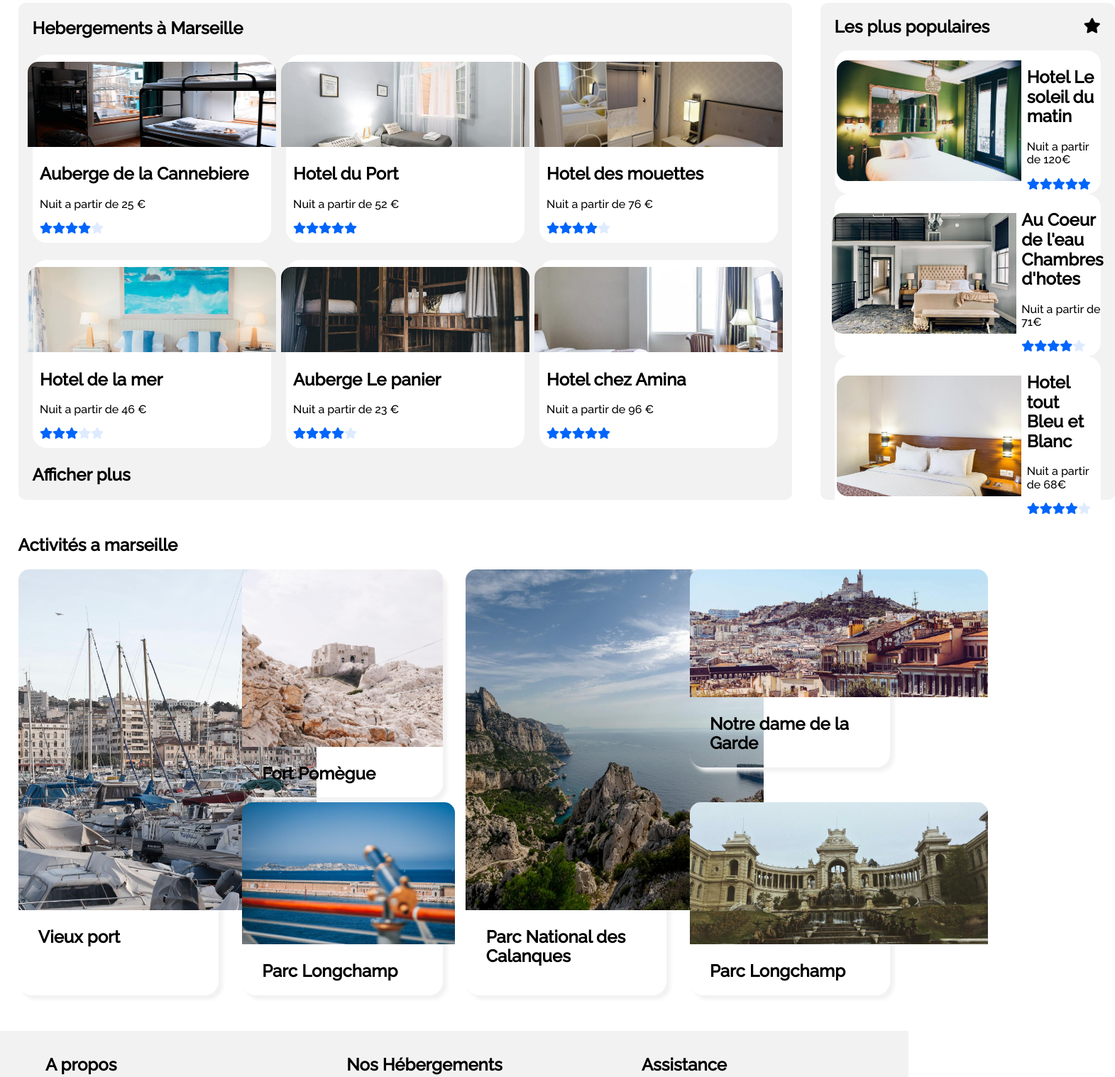
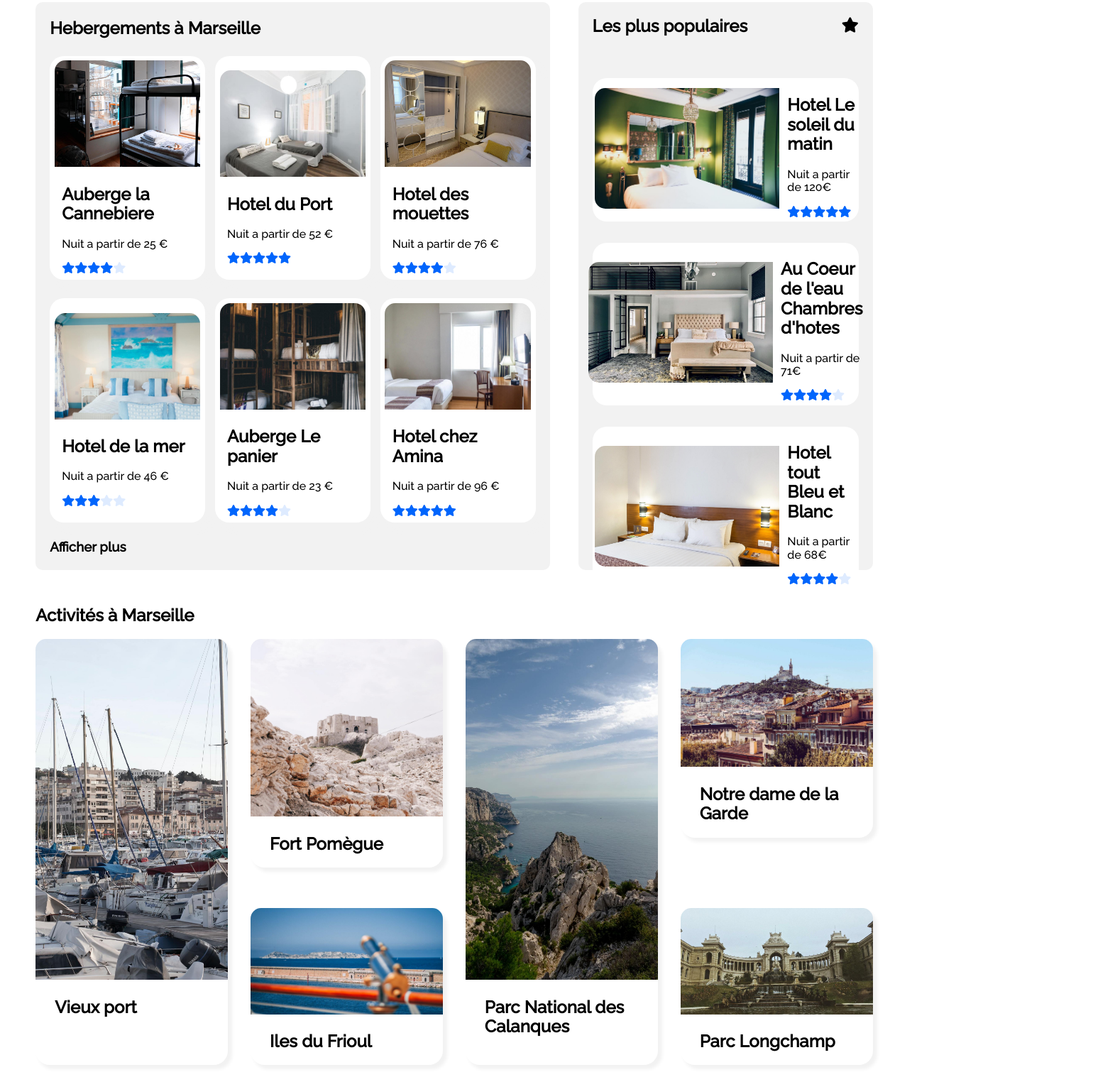
Before and after one commit to Tadbozieux/V3-test, a plain HTML site: page index.html in a window 1280 px wide. Shown: the part 519-2036 px from the top of the page at 71% size, 1571 px wide, since content can reach past the window. Drawn offline with Linux system fonts and the light colour scheme.

Commit message:
mal lundi 17/10

```diff
--- a/css/queries.css
+++ b/css/queries.css
@@ -1,6 +1,13 @@
 @media screen and (max-width: 992px)
 
 {
+
+
+.container-all
+{margin: 5%;  }
+
+
+
 
 nav
 {
@@ -24,10 +31,14 @@ justify-content: center;
 }
 
 
+.blocHebergement
+{margin: 0}
+
 
 .Hebergement
 {width: 100%;
-margin-right: 0;}
+margin-right: 0px;
+margin-top: 2%;}
 
 .cardspop
 {flex-direction: row;
@@ -38,10 +49,12 @@ justify-content: space-between;}
 {width: 80%;}
 
 .imgpop2
-{width: 80%;}
+{width: 224px;}
 
 .imgpop3
-{width: 80%;}
+{width: 100%;
+    width: 224px;
+    object-fit: cover}
 
 .cardsdetailpop
 {width: 60%;}
@@ -49,46 +62,17 @@ justify-content: space-between;}
 .card1
 {padding: 0;}
 
-.imagehebergement1
-{
-    width: 100%;
-    height: 200px;
-}
-
-.imagehebergement2
-{
-    width: 100%;
-    height: 200px;
-}
-
-.imagehebergement3
-{
-    width: 100%;
-    height: 200px;
-}
-
-.imagehebergement4
+.imagehebergement
 {
     width: 100%;
     height: 200px;
 }
 
 
-.imagehebergement5
-{
-    width: 100%;
-    height: 200px;
-}
-
-
-.imagehebergement6
-{
-    width: 100%;
-    height: 200px;
-}
 
 .imgbox
-{width: 60%;}
+{width: 60%;
+width:110%}
 
 .imgbox2
 {width: 100%;}
@@ -105,6 +89,7 @@ justify-content: space-between;}
     height: auto;
     justify-content:right;
     justify-content: baseline;
+    margin:auto;
 }
 
 .cardsactivité
@@ -114,6 +99,7 @@ justify-content: space-between;}
     margin-bottom: 50px;
     align-items: center;
 
+
 }
 
   .cardsactivitépetite
@@ -121,6 +107,7 @@ justify-content: space-between;}
     width: 100%;
     margin-bottom: 50px;
     align-items: center;
+
 }
 
 .totalcarsactivitepetite
@@ -128,8 +115,14 @@ justify-content: space-between;}
     width: 100%;
     height: auto;
     justify-content: baseline;
+
 }
+    .acard3
+    {width: 100%;}
 
+
+    .imgbox3
+    {width: 100%;}
 
   .ImgActivité1,
   .ImgActivité2,
@@ -139,6 +132,7 @@ justify-content: space-between;}
   .ImgActivité6
 {
     height: 200px;
+    width: 100%;
 
 }
 
@@ -158,8 +152,10 @@ justify-content: space-between;}
 
 .Populaires
 {   margin-bottom: 20px;
+    margin-left: 0;
     width: 100%;
-margin-left: 0px;}
+
+}
 
 }
 
@@ -208,6 +204,14 @@ padding-right: 10%;}
 
 {
 
+    .container-all
+    {
+
+        width: 100%;
+        margin: 0;
+      }
+
+
 
     .logo_et_nav                            /*le menu NAV passe sous le logo*/
     {
@@ -248,6 +252,8 @@ padding-right: 10%;}
     .titres
     {
         margin-top: 50px;
+        margin-left: 5%;
+        font-size: small;
     }
 
    .barrerecherche   /*repositionnement de la barre de recherche qui peut maintenant etre centrée*/
@@ -261,6 +267,12 @@ padding-right: 10%;}
     .boutonrecherche
     {display: none;}
 
+    .louperecherche
+    {border-radius: 20px;}
+
+    .inputrecherche
+    {width: auto;}
+
 
    .info
    {
@@ -269,7 +281,19 @@ padding-right: 10%;}
     /*-----------------------------------FILTRES----------------------------*/
 
     .filtre
-    {padding-left: 10%;}
+    {padding-left: 0%;
+    margin-left: 5%;}
+
+    .mobile-economiques
+    {   width: 100%;
+        margin-right: 5px;}
+
+    .mobile-familiales
+    {width: 85%;}
+
+    .filtre-texte
+    {padding: 10px;}
+
 
 
 
@@ -278,28 +302,80 @@ padding-right: 10%;}
     align-items: flex-start;}
 
     .info
-    {padding-left: 10%;}
+    {padding-left: 5%;}
 
-   /*-------------Hebergements---------------------*/
+   /*-------------Hebergements general---------------------*/
 
 
     .grosbloc                   /* inversion de position entre "hebergement" et "les plus pop"*/
     {
         flex-direction: column-reverse;
+        justify-content: space-between;
         padding: 0;
-        margin: 5%;
+        margin: 0;
+        width: 100%;
+    }
+
+/* ---------------------Favoris------------------ */
+
+    .Populaires
+
+    {   display: flex;
+        flex-direction: column;
+        width: 100%;
+
+        height: auto;
     }
 
 
+    .imgpop2
+    {width: 100%;}
+    .imgpop3
+    {width: 100%;}
+
+.totalcardspop
+{flex-direction: column;
+width: 100%;
+justify-content:space-between;
+height: auto;
+margin: 0 0 10% 0;}
+
+.titrepop
+{margin-bottom: 0;}
 
 
-    .Populaires     /*augmentation taille bloc "populaire et ajustement des marges*/
+.cardspop
+{
+    display: flex;
+    padding: 2% ;
+}
+
+
+.acard2
+{
+    width: 40%;
+}
+
+.imgbox
+{
+    width: 100%;
+}
+
+ .imgpop1
     {
         width: 100%;
-        margin-right: 20px;
-        padding-left: 10%;
-        padding-right: 5%;
     }
+
+
+.cardsdetailpop
+{width: 60%;
+font-size: small;}
+
+
+    /* --------------Herbegement----------- */
+
+    #Hebergement
+   {padding-left: 20px;}
 
 
 
@@ -307,6 +383,9 @@ padding-right: 10%;}
     {
         background-color: white;
         width: 100%;
+        margin: auto;
+
+
     }
 
     .cards123
@@ -324,25 +403,37 @@ padding-right: 10%;}
     .card1
     {   display: block;
         flex-direction: column;
-        width: 90%;
+        width: 100%;
         margin: 0;
-        margin-bottom: 1% ;
+        margin-bottom: 10% ;
     }
+
+
+    .imagehebergement
+    {height: 120px;}
+
+    .cardsdetailhebergement
+    {font-size: small;
+    height: 80px;}
+
+
+   /*-------------------------Activités--------------------------------------------*/     /*   Equilibrage des 2 formats d'activité (S et XS) */
 
 
 
 
 
-   /*-------------------------Activités--------------------------------------------*/     /*   Equilibrage des 2 formats d'activité (S et XS) */
-
    .Activitégenerale
-   {padding: 5%;}
+   {width: auto;
+    margin: 5%;
+}
 
 
    .totalcarsactivite
     {
         flex-direction: column;
         height: auto;
+
     }
 
     .cardsactivité
@@ -365,7 +456,8 @@ padding-right: 10%;}
         height: auto;
     }
 
-
+    .acard3
+    {width: 100%;}
 
       .ImgActivité1,
       .ImgActivité2,
@@ -374,8 +466,8 @@ padding-right: 10%;}
       .ImgActivité5,
       .ImgActivité6
     {
-        height: 200px;
-        width: 600px;
+        height: 160px;
+        width: 100%;
         max-width: 100%;
     }
 
@@ -389,8 +481,7 @@ padding-right: 10%;}
             display: flex;
             flex-direction: column;
             align-items: flex-start;
-            padding-top: 50px;
-            padding-left: 20px;
+
             height: auto;
             width: 100%;
     }
--- a/css/style.css
+++ b/css/style.css
@@ -1,10 +1,17 @@
 /* GENERAL */
+*{
+  box-sizing: border-box;
+}
 html
 {
   font-family: "Raleway", Arial, sans-serif;
 }
 
 
+.container-all{
+
+  margin: 0 2%;
+}
 /*classes Flex et COuleur*/
 
 .flexCenter
@@ -152,6 +159,7 @@ nav
 {
   width: 500px;
   margin-top: 50px;
+  justify-content: flex-start;
 
 }
 
@@ -169,6 +177,7 @@ nav
   height: 50px;
   padding-left: 5px;
   border: none;
+  font-weight: bold;
 }
 
 .boutonrecherche
@@ -242,6 +251,7 @@ color: white;}
   padding-left: 20px;
   padding-right: 20px;
   border-radius: 0 25px 25px 0;
+  font-weight: bold;
 }
 
 .filtre-icons
@@ -278,93 +288,59 @@ color: white;}
 
   /*---------------Hebergement---------------*/
 
-.Hebergement
-{
-  flex: 2;
-  height: 700px;
-  margin-right: 20px;
-  border-radius: 10px;
-}
+
+
+
 
 .blocHebergement
 {
   padding-left: 20px;
   padding-right: 20px;
+  flex: 2;
+  height: 800px;
+  margin-right: 20px;
+  border-radius: 10px;
 }
 
 .Populaires
-{
+{flex-direction: fle;
   flex: 1;
-  height: 700px;
+  height: 800px;
   margin-left: 20px;
   border-radius: 10px;
 }
 
 
-.imagehebergement1
+.imagehebergement
 {
+  width: 100%;
+   height: 150px;
+  border-radius: 15px 15px 0 0;
+  object-fit: cover;
 
-
-  height: 120px;
-  border-radius: 15px 15px 0 0;
 }
 
-.imagehebergement2
-{
+.acard
+{display: block;
+width: 100%;}
 
-
-  height: 120px;
-  border-radius: 15px 15px 0 0;
-  object-fit: cover;
-}
-
-.imagehebergement3
-{
-
-
-  height: 120px;
-  border-radius: 15px 15px 0 0;
-  object-fit: cover;
-}
-
-.imagehebergement4
-{
-  height: 120px;
-  border-radius: 15px 15px 0 0;
-  object-fit: cover;
-}
-
-.imagehebergement5
-{
-
-  height: 120px;
-  border-radius: 15px 15px 0 0;
-  object-fit: cover;}
-
-.imagehebergement6
-{
-
-  height: 120px;
-  border-radius: 15px 15px 0 0;
-  object-fit: cover;
-}
 
 
 
 .card1
 {
-  width: 30%;
-  height: auto;
+  width: 32%;
+  height: 100% ;
   background-color: white;
   padding: 1%;
   border-radius: 20px;
-  box-shadow: 10px 0px #F2F2F2 ;
+  box-shadow: 10px 10px 10px #F2F2F2 ;
 
 }
 
 .card1:hover
 {
-  transform: scale(1.2);
+  transform: scale(1.05);
 }
 
 
@@ -413,6 +389,9 @@ padding-right: 20px;
 }
 
 
+.titrepop
+{margin-bottom: 10px;
+}
 
 .imgpop1
 {
@@ -443,15 +422,7 @@ padding-right: 20px;
 
 
 
-.carspop1
-{
-  display:Flex  ;
-  width: 100%;
-  height: auto;
-  background-color: white;
-  padding: 1%;
-  border-radius: 20px;
-}
+
 
 .textpop1
 {
@@ -465,11 +436,12 @@ padding-right: 20px;
   background-color: white;
   padding: 1%;
   border-radius: 20px;
+  margin-top: 8%;
 }
 
 .cardspop:hover
 {
-transform: scale(1.2);
+ transform: scale(1.05);
 
 }
 
@@ -481,8 +453,8 @@ transform: scale(1.2);
 
 .cardsdetailpop
 {
-  width: 60%;
-  margin-left: 2%;
+  width: 65%;
+  margin-left: 3%;
 }
 
 
@@ -522,6 +494,11 @@ transform: scale(1.2);
   height: 600px;
 }
 
+.imgbox
+{width: 100%;}
+
+.imgbox2
+{width: 100%;}
 
 
 
@@ -536,7 +513,7 @@ transform: scale(1.2);
 
 .cardsactivité:hover
 {
-  transform: scale(1.2);
+  transform: scale(1.05);
   cursor:pointer
 }
 
@@ -550,7 +527,7 @@ transform: scale(1.2);
 
 .cardsactivitépetite:hover
 {
-  transform: scale(1.2);
+  transform: scale(1.05);
   cursor:pointer
 }
 
@@ -567,7 +544,7 @@ transform: scale(1.2);
 
   border-radius: 15px 15px 0 0;
   object-fit: cover;
-  width: 420px;
+  width: 100%;
   height: 480px
 }
 
@@ -584,7 +561,7 @@ transform: scale(1.2);
 
 .ImgActivité3
 {
-  width: 90%;
+  width: 100%;
   border-radius: 15px 15px 0 0;
   object-fit: cover;
 
@@ -596,7 +573,7 @@ transform: scale(1.2);
 
   border-radius: 15px 15px 0 0;
   object-fit: cover;
-  width:420px;
+  width:100%;
    height:480px;
 
 }
@@ -606,10 +583,12 @@ transform: scale(1.2);
 .ImgActivité5
 {
 
-  height: 150px;
+
   border-radius: 15px 15px 0 0;
   object-fit: cover;
-  height: 180px
+  height: 180px;
+  width: 100%;
+
 
 }
 
@@ -621,7 +600,8 @@ transform: scale(1.2);
   height: 150px;
   border-radius: 15px 15px 0 0;
   object-fit: cover;
-  height: 200px;
+  width: 100%;
+
 
 }
 
--- a/index.html
+++ b/index.html
@@ -16,6 +16,9 @@
 
 
     <body>
+        <div class="container-all">
+
+
         <header>
         <div class="logo_et_nav">
             <div ><img src="images/logo/Booki.png" alt="Logo" class="logo" ></div>
@@ -50,7 +53,7 @@
             </div>
             <div class="mobile-familiales flexBetween filtre-texte-icons">
                 <i class="fas fa-child  filtre-icons flexCenter"></i>
-                <div class="filtre-texte flexCenter">Familiales</div>
+                <div class="filtre-texte flexCenter">Familial</div>
             </div>
             </div>
             <div class="retourlignemob flexAround">
@@ -77,27 +80,27 @@
 
 
         <section class="flexAround grosbloc">
-            <div class=" flexColumAround Hebergement backgroundgrey blocHebergement">
+            <div class=" flexColumAround  backgroundgrey blocHebergement">
                 <h2 id="Hebergement">Hebergements à Marseille</h2>
                 <div class="cards123 flexBetween" >
-                    <div class="card1 flexColumCenter"><a href="">
-                        <div class="imgbox2" ><img src="images/hebergements/3_medium/marcus-loke-WQJvWU_HZFo-unsplash.jpg" alt="Auberge la Cannebiere" class="imagehebergement1" width=350></div>
+                    <div class="card1 flexColumCenter"><a href="" class="acard">
+                        <div class="imgbox2" ><img src="images/hebergements/3_medium/marcus-loke-WQJvWU_HZFo-unsplash.jpg" alt="Auberge la Cannebiere" class="imagehebergement"   ></div>
                         <div class="cardsdetailhebergement">
-                            <h2>Auberge de la Cannebiere</h2>
+                            <h2>Auberge la Cannebiere</h2>
                             <p>Nuit a partir de 25 €</p>
                             <div><i class="fas fa-star etoilebleue"></i><i class="fas fa-star etoilebleue"></i><i class="fas fa-star etoilebleue"></i><i class="fas fa-star etoilebleue"></i><i class="fas fa-star etoilegrise"></i></div>
                         </div></a>
                     </div>
-                    <div class="card1 flexColumCenter"><a href="">
-                        <div class="imgbox2"><img src="images/hebergements/4_small/fred-kleber-gTbaxaVLvsg-unsplash.jpg" alt="Hotel du port" width=350 height="120px" class="imagehebergement2"></div>
+                    <div class="card1 flexColumCenter"><a href="" class="acard">
+                        <div class="imgbox2"><img src="images/hebergements/4_small/fred-kleber-gTbaxaVLvsg-unsplash.jpg" alt="Hotel du port"  class="imagehebergement"></div>
                         <div class="cardsdetailhebergement">
                             <h2>Hotel du Port</h2>
                             <p>Nuit a partir de 52 €</p>
                             <div><i class="fas fa-star etoilebleue"></i><i class="fas fa-star etoilebleue"></i><i class="fas fa-star etoilebleue"></i><i class="fas fa-star etoilebleue"></i><i class="fas fa-star etoilebleue"></i></div>
                         </div></a>
                     </div>
-                    <div class="card1 flexColumCenter"><a href="">
-                        <div class="imgbox2" ><img src="images/hebergements/3_medium/reisetopia-B8WIgxA_PFU-unsplash.jpg" alt="Hotel des Mouettes" width=350 height="120px" class="imagehebergement3"></div>
+                    <div class="card1 flexColumCenter"><a href="" class="acard">
+                        <div class="imgbox2" ><img src="images/hebergements/3_medium/reisetopia-B8WIgxA_PFU-unsplash.jpg" alt="Hotel des Mouettes"  class="imagehebergement"></div>
                         <div class="cardsdetailhebergement">
                             <h2>Hotel des mouettes</h2>
                             <p>Nuit a partir de 76 €</p>
@@ -106,24 +109,24 @@
                     </div>
                 </div>
                 <div class="cards456 flexBetween">
-                    <div class="card1 flexColumCenter"><a href="">
-                        <div class="imgbox2"><img src="images/hebergements/3_medium/annie-spratt-Eg1qcIitAuA-unsplash.jpg" alt="Hotel de la Mer" width=350 height="120px" class="imagehebergement4"></div>
+                    <div class="card1 flexColumCenter"><a href="" class="acard">
+                        <div class="imgbox2"><img src="images/hebergements/3_medium/annie-spratt-Eg1qcIitAuA-unsplash.jpg" alt="Hotel de la Mer"  class="imagehebergement"></div>
                         <div class="cardsdetailhebergement">
                             <h2>Hotel de la mer</h2>
                             <p>Nuit a partir de 46 €</p>
                             <div><i class="fas fa-star etoilebleue"></i><i class="fas fa-star etoilebleue"></i><i class="fas fa-star etoilebleue"></i><i class="fas fa-star etoilegrise"></i><i class="fas fa-star etoilegrise"></i></div>
                         </div></a>
                     </div>
-                    <div class="card1 flexColumCenter"><a href="">
-                        <div class="imgbox2"><img src="images/hebergements/3_medium/nicate-lee-kT-ZyaiwBe0-unsplash.jpg" alt="Hotel Le Panier" width=350 height="120px" class="imagehebergement5"></div>
+                    <div class="card1 flexColumCenter"><a href="" class="acard">
+                        <div class="imgbox2"><img src="images/hebergements/3_medium/nicate-lee-kT-ZyaiwBe0-unsplash.jpg" alt="Hotel Le Panier"  class="imagehebergement"></div>
                         <div class="cardsdetailhebergement">
                             <h2>Auberge Le panier</h2>
                             <p>Nuit a partir de 23 €</p>
                             <div><i class="fas fa-star etoilebleue"></i><i class="fas fa-star etoilebleue"></i><i class="fas fa-star etoilebleue"></i><i class="fas fa-star etoilebleue"></i><i class="fas fa-star etoilegrise"></i></div>
                         </div></a>
                     </div>
-                    <div class="card1 flexColumCenter"><a href="">
-                        <div class="imgbox2"><img src="images/hebergements/3_medium/febrian-zakaria-M6S1WvfW68A-unsplash.jpg" alt="Hotel Chez Amina" width=350 height="120px" class="imagehebergement6"></div>
+                    <div class="card1 flexColumCenter"><a href="" class="acard">
+                        <div class="imgbox2"><img src="images/hebergements/3_medium/febrian-zakaria-M6S1WvfW68A-unsplash.jpg" alt="Hotel Chez Amina"  class="imagehebergement"></div>
                         <div class="cardsdetailhebergement">
                             <h2>Hotel chez Amina</h2>
                             <p>Nuit a partir de 96 €</p>
@@ -131,23 +134,23 @@
                         </div></a>
                     </div>
                 </div>
-                <h2>Afficher plus</h2>
+                <h3>Afficher plus</h3>
             </div>
             <div class="Populaires backgroundgrey entetepop">
-                <div class=" flexBetween">
-                    <h2>Les plus populaires</h2>
+                <div class=" flexBetween titrepop" >
+                    <h2 >Les plus populaires</h2>
                     <div><i class="fas fa-star fa-lg"></i></div>
                 </div>
                 <div class="flexColumAround totalcardspop">
-                    <div class="cardspop flexCenter"><a href="">
+                    <div class="cardspop flexCenter"><a href="" class="acard2">
                         <div class="imgbox"><img src="images/hebergements/3_medium/emile-guillemot-Bj_rcSC5XfE-unsplash.jpg" alt="Hotel Le SOleil du matin"  class="imgpop1"></div>
                         <div class="cardsdetailpop">
                             <h2>Hotel Le soleil du matin</h2>
                             <p>Nuit a partir de 120€</p>
-                        <div><i class="fas fa-star etoilebleue"></i><i class="fas fa-star etoilebleue"></i><i class="fas fa-star etoilebleue"></i><i class="fas fa-star etoilebleue"></i><i class="fas fa-star etoilebleue"></i></div></a>
+                            <div><i class="fas fa-star etoilebleue"></i><i class="fas fa-star etoilebleue"></i><i class="fas fa-star etoilebleue"></i><i class="fas fa-star etoilebleue"></i><i class="fas fa-star etoilebleue"></i></div></a>
                         </div>
                     </div>
-                    <div class="cardspop flexCenter"><a href="">
+                    <div class="cardspop flexCenter"><a href="" class="acard2">
                         <div class="imgbox"><img src="images/hebergements/3_medium/aw-creative-VGs8z60yT2c-unsplash.jpg" alt="Au Coeur de l'eau Chambres d'hotes" class="imgpop2"></div>
                         <div class="cardsdetailpop">
                             <h2>Au Coeur de l'eau Chambres d'hotes</h2>
@@ -155,7 +158,7 @@
                         <div><i class="fas fa-star etoilebleue"></i><i class="fas fa-star etoilebleue"></i><i class="fas fa-star etoilebleue"></i><i class="fas fa-star etoilebleue"></i><i class="fas fa-star etoilegrise"></i></div></a>
                         </div>
                     </div>
-                    <div class="cardspop flexCenter"><a href="">
+                    <div class="cardspop flexCenter"><a href="" class="acard2">
                         <div class="imgbox"><img src="images/hebergements/2_large/febrian-zakaria-sjvU0THccQA-unsplash.jpg" alt="Hotel tout Bleu et Blanc"  class="imgpop3"></div>
                         <div class="cardsdetailpop">
                             <h2>Hotel tout Bleu et Blanc</h2>
@@ -168,41 +171,41 @@
         </section>
 
         <section class="Activitégenerale">
-            <h2 id="Activitéslien">Activités a marseille</h2>
+            <h2 id="Activitéslien">Activités à Marseille</h2>
             <div class="totalcarsactivite flexBetween">
-                <div class="cardsactivité "><a href="">
+                <div class="cardsactivité "><a href="" class="acard3">
                     <div class="imgbox3"><img src="images/activites/2_large/reno-laithienne-QUgJhdY5Fyk-unsplash.jpg" alt="Vieux Port"  class="ImgActivité1"></div>
                     <div class="titreactivité"><h2>Vieux port</h2></div></a>
                 </div>
 
 
                 <div class="totalcarsactivitepetite flexColumBetween">
-                    <div class="cardsactivitépetite "><a href="">
+                    <div class="cardsactivitépetite "><a href="" class="acard3">
                         <div class="imgbox3"><img src="images/activites/2_large/paul-hermann-QFTrLdQIRhI-unsplash.jpg" alt="Notre dame de la Garde"   class="ImgActivité2"></div>
                         <div class="titreactivité"><h2>Fort Pomègue</h2></div></a>
                     </div>
 
 
-                    <div class="cardsactivitépetite "><a href="">
+                    <div class="cardsactivitépetite "><a href="" class="acard3">
                         <div class="imgbox3"><img src="images/activites/3_medium/kevin-hikari-rV_Qd1l-VXg-unsplash.jpg" alt="Parc Longchamp"  class="ImgActivité6"></div>
-                        <div class="titreactivité"><h2>Parc Longchamp</h2></div></a>
+                        <div class="titreactivité"><h2>Iles du Frioul</h2></div></a>
                     </div>
                 </div>
-                <div class="cardsactivité "><a href="">
+                <div class="cardsactivité "><a href="" class="acard3">
                     <div class="imgbox3"><img src="images/activites/2_large/kilyan-sockalingum-NR8-cBCN3aI-unsplash.jpg" alt="Parc National des Calanques"  class="ImgActivité4"></div>
                     <div class="titreactivité"><h2>Parc National des Calanques</h2></div></a>
                 </div>
 
 
                 <div class="totalcarsactivitepetite flexColumBetween">
-                    <div class="cardsactivitépetite "><a href="">
-                        <div class="imgbox3"><img src="images/activites/3_medium/florian-wehde-xW9e8gdotxI-unsplash.jpg" alt="Notre dame de la Garde" width=420 height="120" class="ImgActivité5"></div>
+                    <div class="cardsactivitépetite "><a href="" class="acard3">
+                        <div class="imgbox3"><img src="images/activites/3_medium/florian-wehde-xW9e8gdotxI-unsplash.jpg" alt="Notre dame de la Garde"   class="ImgActivité5"></div>
                         <div class="titreactivité"><h2>Notre dame de la Garde</h2></div></a>
                     </div>
 
 
-                    <div class="cardsactivitépetite "><a href="">
-                        <div class="imgbox3"><img src="images/activites/3_medium/lena-paulin-wH2-EJoDcV0-unsplash.jpg" alt="Parc Longchamp" width=420 height="120" class="ImgActivité6"></div>
+                    <div class="cardsactivitépetite "><a href="" class="acard3">
+                        <div class="imgbox3"><img src="images/activites/3_medium/lena-paulin-wH2-EJoDcV0-unsplash.jpg" alt="Parc Longchamp"  class="ImgActivité6"></div>
                         <div class="titreactivité"><h2>Parc Longchamp</h2></div></a>
                     </div>
                 </div>
@@ -210,7 +213,7 @@
         </section>
 
 
-
+    </div>
 
         <footer>
             <div class="flexBetween footerportable">
@@ -231,6 +234,7 @@
                     <p>Nous contacter</p>
                 </div>
             </div>
+
         </footer>
     </body>
 </html>
```
